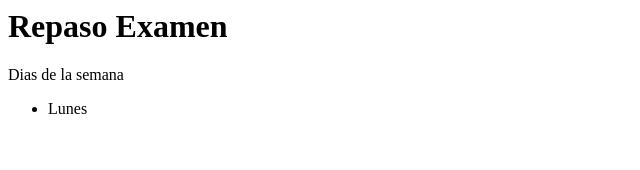
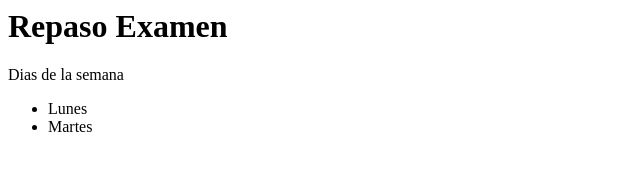
Before and after one commit to MarPerezGea/repasoexamen2, a plain HTML site: page index.html in a window 1280 px wide. Shown: the full height of the page, 0-640 px from the left. Drawn offline with Linux system fonts and the light colour scheme.

Commit message:
Commit Martes

```diff
--- a/index.html
+++ b/index.html
@@ -2,4 +2,5 @@
 <p>Dias de la semana</p>
 <ul>
     <li>Lunes</li>
+    <li>Martes</li>
 </ul>
```
